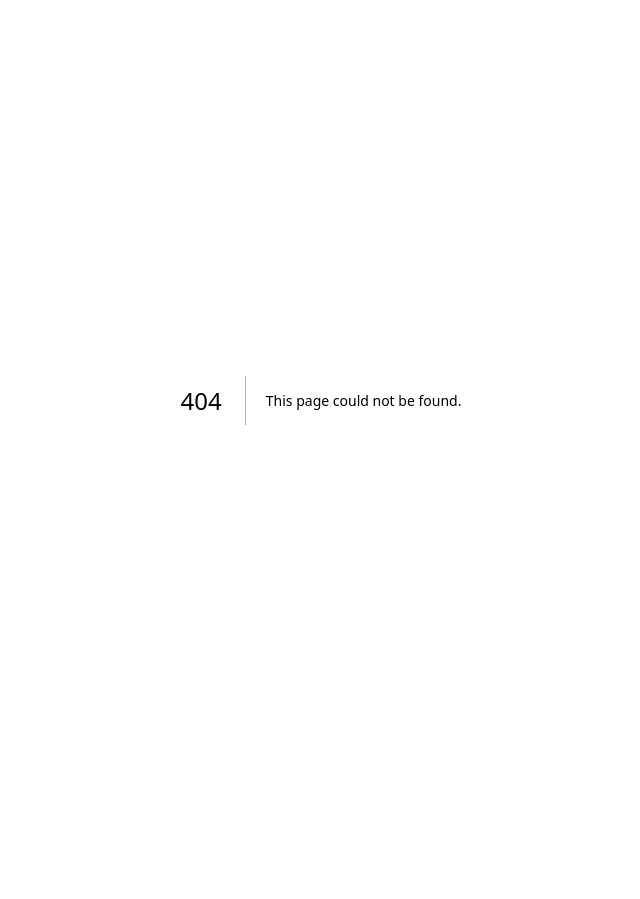
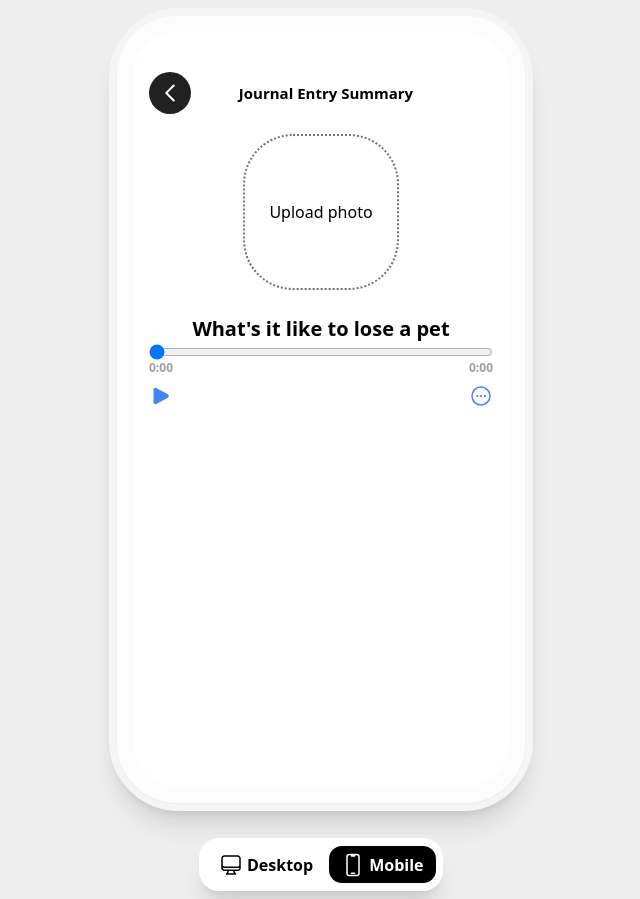
Before and after one commit to philipdaquin/reflection-app, a Next.js app in the folder app/: page /post_analysis in a window 1280 px wide. Before the commit this address had no page. Shown: the whole page, without its empty margins (319-959 px from the left). Before the commit the page ends 800 px from the top, so only its background shows below. Built offline with nearby package versions, Linux system fonts and the light colour scheme.

Commit message:
update: audio player, listening content, post analysis partial

```diff
--- a/app/components/AudioControls.tsx
+++ b/app/components/AudioControls.tsx
@@ -6,7 +6,7 @@ import { useAudioRecorder } from 'react-audio-voice-recorder'
 import { useRecoilState } from 'recoil'
 import { RecordingState, TimerState } from '../atoms/atoms'
 import formatTime from '../util/formatTime'
-
+import { useRouter } from 'next/router';
 interface Props {
   icon: any
 }
@@ -42,6 +42,7 @@ function StartStopRecording() {
     const [showRecordingTime, setRecordingTime] = useRecoilState(TimerState);
     const [showRecordingState, setRecordingState] = useRecoilState(RecordingState);
 
+    const router = useRouter();
 
     // START THE RECORDING
     const start = () => {
@@ -80,8 +81,7 @@ function StartStopRecording() {
     useEffect(() => {
       setRecordingTime(recordingTime)
       setRecordingState(isRecording)
-
-    }, [recordingTime, isRecording])
+    }, [recordingTime, isRecording, loading])
 
     // Listener:
     // Once Process == true, convert and send over to the server
@@ -104,8 +104,19 @@ function StartStopRecording() {
               .then(async (response) => {
                   if (response.ok) {
                       const blob = await response.blob()
+
+                      let id = blob.type
+                      console.log(id)
+
+                      // Testing purposes
                       const url = URL.createObjectURL(blob)
                       setAudioURL(url)
+                      console.log(url)
+
+                      // Once done, route the user to the post summary with the id
+                      router.push(`/post_analysis/${id}`)
+
+
                       // Once done, Reset the Recording States
                       resetRecordingStates()
                       setLoading(false)
@@ -113,6 +124,7 @@ function StartStopRecording() {
               })
               .catch((error) => {
                 setLoading(false)
+                resetRecordingStates()
                 throw new Error(error)
               });
           })
@@ -135,6 +147,7 @@ function StartStopRecording() {
           </div>
         )
       }
+      // On Process, add loading spinners
       const CONTINUE = () => {
         return (
           <div className='bg-[#5d5fef] cursor-pointer rounded-full h-[185px] flex items-center w-[62px] justify-center'
--- /dev/null
+++ b/app/components/AudioPlayer.tsx
@@ -0,0 +1,85 @@
+import React, { useState } from 'react'
+import ReactPlayer from 'react-player';
+import {PlayIcon, StopIcon} from '@heroicons/react/24/solid'
+import {EllipsisHorizontalCircleIcon} from '@heroicons/react/24/outline'
+
+
+interface Props {
+    src: string
+}
+
+function AudioPlayer({src} : Props) {
+    const [isPlaying, setIsPlaying] = useState(false);
+    const [currentTime, setCurrentTime] = useState(0);
+    const [duration, setDuration] = useState(0);
+
+    const handlePlayClick = () => {
+      setIsPlaying(!isPlaying);
+    };
+
+    const handleProgress = (state: { played: number; playedSeconds: number }) => {
+      setCurrentTime(state.playedSeconds);
+    };
+
+    const handleDuration = (duration: number) => {
+      setDuration(duration);
+    };
+
+    const handleSliderChange = (event: React.ChangeEvent<HTMLInputElement>) => {
+      setCurrentTime(parseFloat(event.target.value));
+    };
+
+    const formatTime = (time: number) => {
+      const minutes = Math.floor(time / 60);
+      const seconds = Math.floor(time % 60)
+        .toString()
+        .padStart(2, "0");
+      return `${minutes}:${seconds}`;
+    };
+
+    return (
+      <>
+        <div className='w-full flex'>
+          <input
+              type="range"
+              min={0}
+              max={duration}
+              value={currentTime}
+              onChange={handleSliderChange}
+              className="w-full"
+          />
+         <ReactPlayer
+            url={src}
+            playing={isPlaying}
+            onProgress={handleProgress}
+            onDuration={handleDuration}
+            style={{
+              display: "none",
+              width: "100%"
+            }}
+          />
+        </div>
+        <div className='space-y-2'>
+          <div className="flex items-center flex-row justify-between w-full text-[#9e9e9e] text-xs text-left font-bold">
+            <span>{formatTime(currentTime)}</span>
+            <span>{formatTime(duration)}</span>
+          </div>
+
+          <div className='flex items-center flex-row justify-between w-full'>
+            <button onClick={handlePlayClick} className="items-center flex justify-center">{
+
+              !isPlaying ? <PlayIcon height={24} width={24} color="#4285f4"/> : <StopIcon height={24} width={24} color="#4285f4"/>
+
+            }</button>
+
+            <button>
+              <EllipsisHorizontalCircleIcon  height={24} width={24} color="#4285f4"/>
+            </button>
+
+          </div>
+        </div>
+      </>
+    );
+  };
+
+  export default AudioPlayer
--- a/app/components/BackButton.tsx
+++ b/app/components/BackButton.tsx
@@ -1,9 +1,14 @@
 import React from 'react'
 import {ChevronLeftIcon} from '@heroicons/react/24/outline'
 import Link from 'next/link'
-function BackButton() {
+
+interface Props {
+  link: string
+}
+
+function BackButton({link} : Props) {
   return (
-    <Link href={"/"} className="cursor-pointer">
+    <Link href={"/" + `${link}`} className="cursor-pointer">
         <div className='h-[42px] w-[42px] bg-[#212121] rounded-full items-center justify-center flex'>
             <ChevronLeftIcon height={24} width={24} color="white" strokeWidth={2} />
         </div>
--- /dev/null
+++ b/app/components/JournalThumbnail.tsx
@@ -0,0 +1,91 @@
+import { XMarkIcon } from '@heroicons/react/24/outline';
+import Image from 'next/image'
+import React, { useEffect, useState } from 'react'
+
+function JournalThumbnail() {
+
+    const [file, setFile] = useState<File | null>(null);
+    const [imageUrl, setImageUrl] = useState<string | null>(null);
+
+    const handleAvatar = () => {
+        if (imageUrl) return
+        const input = document.createElement("input");
+        input.type = "file";
+        input.accept = "image/*";
+
+        input.onchange = handleFileChange;
+        input.click();
+
+    }
+
+    const handleFileChange = (event: React.ChangeEvent<HTMLInputElement>) => {
+      const file = event.target.files?.[0];
+      setFile(file || null);
+      if (file) {
+        const imageUrl = URL.createObjectURL(file);
+        setImageUrl(imageUrl);
+      } else {
+        setImageUrl(null);
+      }
+    };
+
+    const handleUploadClick = async () => {
+      if (!file) return;
+
+      // Upload the file to the server
+      const formData = new FormData();
+      formData.append("file", file);
+      const response = await fetch("/api/upload", {
+        method: "POST",
+        body: formData,
+      });
+      const data = await response.json();
+      console.log("Upload response:", data);
+    };
+
+    useEffect(() => {
+        handleUploadClick()
+    }, [imageUrl, file])
+
+    const [clear, setClear] = useState(false)
+    const showClearButton = () => {
+        setClear(!clear)
+    }
+
+    const deleteImage = () => {
+        setImageUrl(null)
+    }
+
+    return (
+        <>
+
+            <div onClick={handleAvatar} onMouseEnter={showClearButton} >
+                {
+                    imageUrl ? (
+
+                    <div className='relative'>
+                        <Image src={imageUrl}
+                            className='rounded-[50px] object-fill border-[#F6F6F6] border-8 h-[156px] w-[156px]'
+                            alt='User Profile'
+                            height={156}
+                            width={156}
+                            quality={100}
+                        />
+                         <div className='absolute right-0 bottom-0 bg-[#424242] rounded-full p-2  items-center flex justify-center w-fit cursor-pointer ' onClick={deleteImage}  >
+                            <XMarkIcon height={24} width={24} strokeWidth={2}  color="white" />
+                        </div>
+                    </div>
+                    ) : (
+                        // Placeholder
+                        <div className='rounded-[50px] items-center justify-center flex border-dotted cursor-pointer border-[#747474] border-2 h-[156px] w-[156px]'>
+                            <h1>Upload photo</h1>
+                        </div>
+                    )
+                }
+            </div>
+
+      </>
+  )
+}
+
+export default JournalThumbnail
--- a/app/components/pages/ChatContent.tsx
+++ b/app/components/pages/ChatContent.tsx
@@ -8,7 +8,7 @@ function ChatContent() {
     return (
         <>
             <div className='flex flex-row items-center justify-between'>
-                <BackButton />
+                <BackButton link='' />
                 <h1 className='font-bold text-sm text-center'>Conversations</h1>
                 <LiveNotification />
             </div>
--- /dev/null
+++ b/app/components/pages/ListeningContent.tsx
@@ -0,0 +1,9 @@
+import React from 'react'
+
+function ListeningContent() {
+  return (
+    <div>ListeningContent</div>
+  )
+}
+
+export default ListeningContent
--- a/app/components/pages/RecordContent.tsx
+++ b/app/components/pages/RecordContent.tsx
@@ -20,7 +20,7 @@ function RecordContent() {
     return (
         <>
             <div className='flex flex-row items-center justify-between'>
-                <BackButton />
+                <BackButton link='' />
                 <h1 className='font-bold text-[15px] text-center '>Record Audio</h1>
                 <div className='px-4 bg-black'></div>
             </div>
--- /dev/null
+++ b/app/components/pages/SummaryContent.tsx
@@ -0,0 +1,42 @@
+import React from 'react'
+import AudioPlayer from '../AudioPlayer'
+import BackButton from '../BackButton'
+import JournalThumbnail from '../JournalThumbnail'
+
+function SummaryContent() {
+    return (
+        <>
+            <div className='flex flex-row items-center justify-between pb-5'>
+                <BackButton link='record' />
+                <h1 className='font-bold text-[15px] text-center '>Journal Entry Summary</h1>
+                <div className='px-4 bg-black'></div>
+            </div>
+
+            <div className='flex flex-col items-center space-y-6'>
+                <JournalThumbnail />
+                <h1 className='text-[20px] font-bold text-center'>What's it like to lose a pet</h1>
+            </div>
+
+            {/* media player */}
+            <AudioPlayer src='https://www.youtube.com/watch?v=cTH824WnA3U' />
+
+            {/* Text summary */}
+
+            {/* Suggested Tags */}
+
+            {/* Button to save transcript to notes + summary*/}
+
+            {/* Button:
+                - Send to Ai
+                - Complete Check in
+            */}
+
+
+
+        </>
+
+
+    )
+}
+
+export default SummaryContent
--- a/app/package.json
+++ b/app/package.json
@@ -17,7 +17,9 @@
     "react": "^18.2.0",
     "react-audio-voice-recorder": "^1.0.5",
     "react-dom": "^18.2.0",
+    "react-hot-toast": "^2.4.0",
     "react-icons": "^4.8.0",
+    "react-player": "^2.12.0",
     "react-voice-recorder": "^2.1.2",
     "recoil": "^0.7.7",
     "socket.io": "^4.6.1",
--- /dev/null
+++ b/app/pages/listen.tsx
@@ -0,0 +1,33 @@
+import Head from 'next/head'
+import React from 'react'
+import ListeningContent from '../components/pages/ListeningContent'
+import PhoneView from '../components/PhoneView'
+import SwitchView from '../components/SwitchView'
+
+function listen() {
+    return (
+        <>
+          <Head>
+            <title>Hello John 👋</title>
+            <link rel="icon" href="/favicon.ico" />
+          </Head>
+
+          <div className="md:bg-[#EEEEEE] bg-white duration-700  flex min-h-screen flex-col
+            items-center justify-center md:py-2 py-14">
+            <main className=" justify-center flex flex-col items-center space-y-[27px] ">
+
+              <div className="flex items-center relative right-5">
+                <PhoneView children={<ListeningContent/>} />
+              </div>
+              <div className='md:block hidden'>
+                <SwitchView />
+              </div>
+            {/* <RecordComponent /> */}
+
+            </main>
+          </div>
+        </>
+      )
+}
+
+export default listen
--- /dev/null
+++ b/app/pages/post_analysis.tsx
@@ -0,0 +1,39 @@
+
+import Head from 'next/head'
+import React from 'react'
+import SummaryContent from '../components/pages/SummaryContent'
+import PhoneView from '../components/PhoneView'
+import SwitchView from '../components/SwitchView'
+
+//
+// url/post_analysis/id_url
+interface Props {
+
+}
+
+function post_analysis() {
+    return (
+        <>
+            <Head>
+                <title>Hello John 👋</title>
+                <link rel="icon" href="/favicon.ico" />
+            </Head>
+
+            <div className="md:bg-[#EEEEEE] bg-white duration-700  flex min-h-screen flex-col
+                items-center justify-center md:py-2 py-14">
+                <main className=" justify-center flex flex-col items-center space-y-[27px] ">
+
+                <div className="flex items-center ">
+                    <PhoneView children={<SummaryContent/>} />
+                </div>
+                <div className='md:block hidden'>
+                    <SwitchView />
+                </div>
+                    {/* <RecordComponent /> */}
+                </main>
+            </div>
+        </>
+    )
+}
+
+export default post_analysis
```
Also changed, not shown: 2 other files (tests, documents, lock files or other folders).
